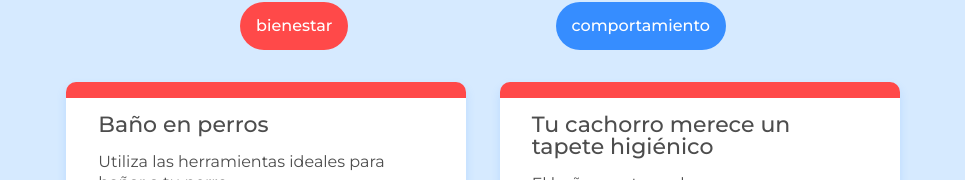
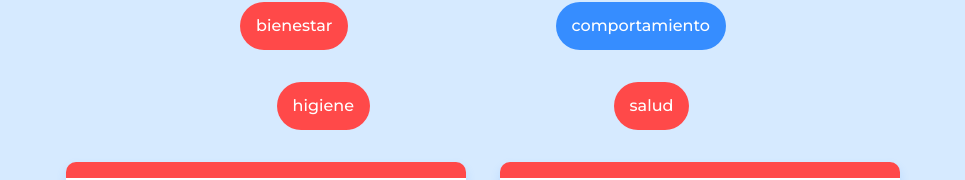
Before and after one commit to oabm77/react-router, a React (Create React App) app: page /categoria/bienestar in a window 1280 px wide. Shown: the part 126-306 px from the top of the page, without its empty margins (157-1122 px from the left). Built offline with nearby package versions, Linux system fonts and the light colour scheme; data requests are answered from the project's data file.

Commit message:
05 Rutas anidadas - Creando subcategorías

```diff
--- a/src/pages/Categoria.jsx
+++ b/src/pages/Categoria.jsx
@@ -3,16 +3,38 @@
 import { buscar } from "../api/api";
 import ListCategories from "../components/ListCategories";
 import ListPosts from "../components/ListPosts";
-import { useParams, Routes, Route } from "react-router-dom";
+import { useParams, Routes, Route, Link, useResolvedPath } from "react-router-dom";
 
 const Categoria = () => {
+    const [subcategorias, setSubcategorias] = useState([])
     const { id } = useParams()
+
+    const url = useResolvedPath("").pathname
+    console.log(url)
+
+    useEffect(() => {
+        buscar(`/categorias?id=${id}`, (response) => {
+            setSubcategorias(response[0].subcategorias)
+        })
+    }, [id])
+
     return (
         <>
             <div className="container">
                 <h2 className="title-page">Pet Noticias</h2>
             </div>
             <ListCategories />
+            <ul className="category-list container flex">
+                {
+                    subcategorias.map(subcategoria => (
+                        <li className={`category-list__category category-list__category--${id}`} key={subcategoria} >
+                            <Link to={`${url}/${subcategoria}`}>
+                                {subcategoria}
+                            </Link>
+                        </li>
+                    ))
+                }
+            </ul>
             <Routes>
                 <Route path="/" element={<ListPosts url={`/posts?categoria=${id}`} />}/>
             </Routes>
```
